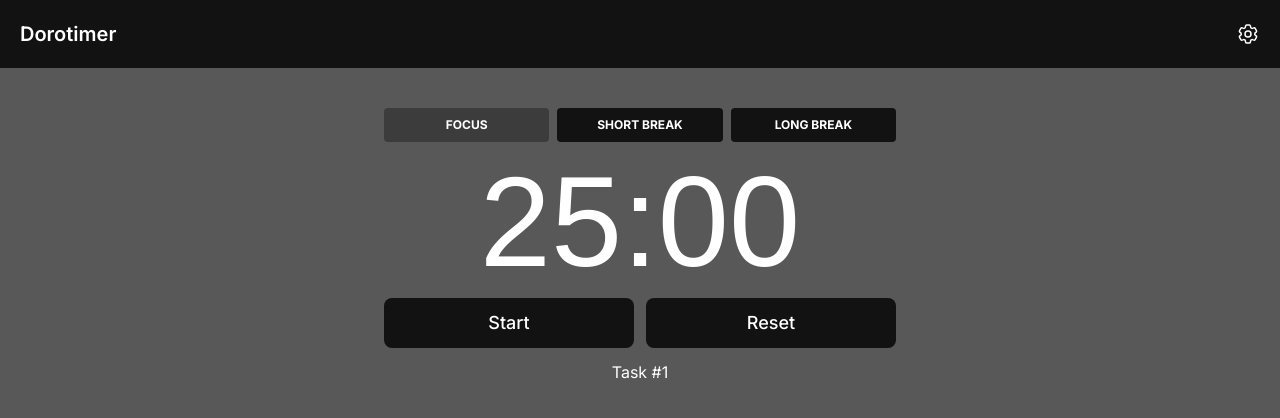
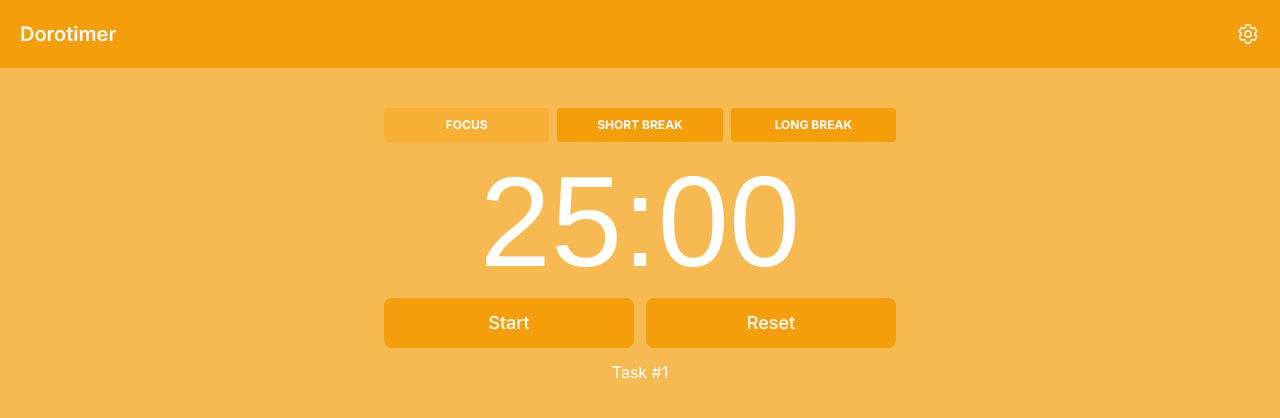
Before and after one commit to Devon-McGrath-github/dorodoro, a Next.js app: page / in a window 1280 px wide. Shown: the top 418 px of the page. Built offline with nearby package versions, Linux system fonts and the light colour scheme; a web font is replaced by a local one.

Commit message:
Change necessary divs to buttons for accessibility

```diff
--- a/components/Sidebar.tsx
+++ b/components/Sidebar.tsx
@@ -8,12 +8,12 @@ export default function Sidebar() {
 
 	return (
 		<>
-			<div onClick={() => setSidebarOpen(true)} tabIndex={0}>
+			<button onClick={() => setSidebarOpen(true)} tabIndex={0}>
 				<Cog6ToothIcon
 					className='h-6 w-6 cursor-pointer'
 					id='sidebar_open_btn'
 				/>
-			</div>
+			</button>
 
 			<Transition.Root show={sidebarOpen} as={Fragment}>
 				<Dialog as='div' className='relative z-40' onClose={setSidebarOpen}>
--- a/components/Tabs/Tab.tsx
+++ b/components/Tabs/Tab.tsx
@@ -14,10 +14,11 @@ const Tab = ({ tabName, timerType }: TabProps) => {
 	])
 
 	return (
-		<li className='flex-1' role='tab' tabIndex={0}>
-			<div
+		<li className='flex-1' role='tab'>
+			<button
+				tabIndex={0}
 				className={
-					'h-full align-middle text-center items-stretch text-xs cursor-pointer font-bold uppercase px-3 py-2 rounded bg-skin-primary box-border border border-transparent hover:border hover:border-white hover:bg-opacity-50 focus:ring-gray-200 ' +
+					'h-full w-full align-middle text-center items-stretch text-xs cursor-pointer font-bold uppercase px-3 py-2 rounded bg-skin-primary box-border border border-transparent hover:border hover:border-white hover:bg-opacity-50 focus:ring-gray-200 ' +
 					(timer === timerType ? 'bg-opacity-40' : 'bg-opacity-100')
 				}
 				onClick={(e) => {
@@ -27,7 +28,7 @@ const Tab = ({ tabName, timerType }: TabProps) => {
 				}}
 			>
 				{tabName}
-			</div>
+			</button>
 		</li>
 	)
 }
--- a/store/Timer.ts
+++ b/store/Timer.ts
@@ -23,7 +23,7 @@ const initialState: State = {
 	duration: 1500,
 	timer: 'default',
 	countingDown: false,
-	color: '#121212',
+	color: '#f59e0b',
 	taskCount: 1,
 }
 
```
